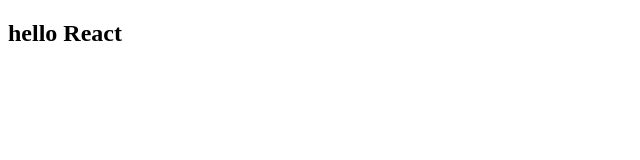
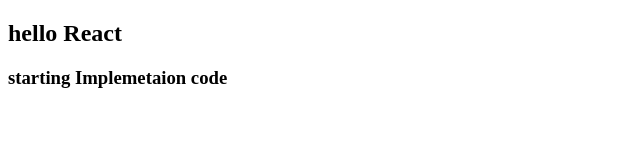
Before and after one commit to Shubham9770400612/react-repo, a plain HTML site: page index.html in a window 1280 px wide. Shown: the whole page, without its empty margins (0-640 px from the left). Drawn offline with Linux system fonts and the light colour scheme.

Commit message:
start Implemetation

```diff
--- a/index.html
+++ b/index.html
@@ -8,5 +8,6 @@
 </head>
 <body>
     <h2>hello React</h2>
+    <h3>starting Implemetaion code</h3>
 </body>
 </html>
```
Also changed, not shown: ReadMe.txt (deleted).
